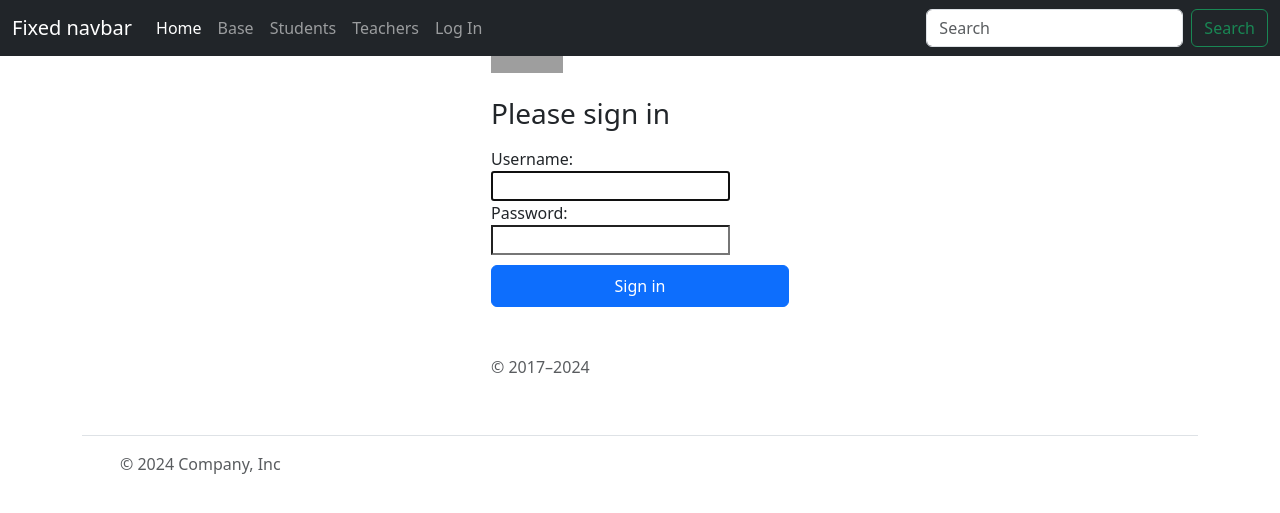
After one commit to RubenCruchaga/Django-Tutorial, a Django app: page /accounts/login/ in a window 1280 px wide. The commit adds this page. Shown: the top 513 px of the page. Run offline with Django 4.2, Linux system fonts and the light colour scheme; grey boxes are pictures that could not be loaded.

Commit message:
added in log in pag ebut bug

```diff
--- a/djangotutorials/djangotutorials/settings.py
+++ b/djangotutorials/djangotutorials/settings.py
@@ -126,3 +126,8 @@ STATICFILES_DIRS = [
 # https://docs.djangoproject.com/en/4.2/ref/settings/#default-auto-field
 
 DEFAULT_AUTO_FIELD = 'django.db.models.BigAutoField'
+
+
+LOGIN_REDIRECT_URL = "/"  #go to the main page (home)
+
+LOGOUT_REDIRECT_URL = "login"  #send user after loging out the login page
--- a/djangotutorials/djangotutorials/urls.py
+++ b/djangotutorials/djangotutorials/urls.py
@@ -21,5 +21,6 @@ from tutorialapp.views import *
 
 urlpatterns = [
     path('admin/', admin.site.urls),
+    path('accounts/',include("django.contrib.auth.urls")),
     path('', include('tutorialapp.urls'))
 ]
--- a/djangotutorials/tutorialapp/templates/base.html
+++ b/djangotutorials/tutorialapp/templates/base.html
@@ -6,6 +6,7 @@
 <!--[if gt IE 8]>      <html class="no-js"> <!--<![endif]-->
 <html>
     <head>
+
         <meta charset="utf-8">
         <meta http-equiv="X-UA-Compatible" content="IE=edge">
         <title>Django Tutorial</title>
@@ -29,18 +30,43 @@
                   <li class="nav-item">
                     <a class="nav-link" href="{% url 'base' %}">Base</a>
                   </li>
+
                   <li class="nav-item">
                     <a class="nav-link " href='{% url 'students' %}' >Students</a>
                   </li>
+
+
                   <li class="nav-item">
                     <a class="nav-link " href='{% url 'teacher' %}' >Teachers</a>
                   </li>
+                  {% if request.user.groups.all.name == 'teacher' %}
+
                   <li class="nav-item">
-                    <a class="nav-link " href='{% url 'studentform' %}' >Student Fomrs</a>
+                    <a class="nav-link " href='{% url 'studentform' %}' >Student Forms</a>
                   </li>
+
                   <li class="nav-item">
                     <a class="nav-link " href='{% url 'teacherform' %}' >Teacher Forms</a>
                   </li>
+                  {% endif %}
+
+
+
+                  {% if user.is_authenticated %}
+                    <li class="nav-item">
+                      <a class="nav-link " href='{% url 'logout' %}' >Log Out</a>
+                    </li>
+                  {% else %}
+                    <li class="nav-item">
+                      <a class="nav-link " href='{% url 'login' %}' >Log In</a>
+                    </li>
+                  {% endif %}
+
+
+
+
+
+
                 </ul>
                 <form class="d-flex" role="search">
                   <input class="form-control me-2" type="search" placeholder="Search" aria-label="Search">
@@ -56,6 +82,7 @@
 
 
           {% endblock %}
+
           <div class="container">
             <footer class="d-flex flex-wrap justify-content-between align-items-center py-3 my-4 border-top">
               <div class="col-md-4 d-flex align-items-center">
--- a/djangotutorials/tutorialapp/templates/home.html
+++ b/djangotutorials/tutorialapp/templates/home.html
@@ -5,6 +5,7 @@
 {% block content %}
 <!--Everytiong that is unique to the home page should go below-->
 <main>
+
   <div class="px-4 py-5 my-5 text-center">
     <img class="d-block mx-auto mb-4" src="{% static "/images/CandyCorn.jpg" %}" alt="" width="100" height="75">
     <h1 class="display-5 fw-bold text-body-emphasis">Holloween activites</h1>
@@ -12,7 +13,9 @@
       <p class="lead mb-4">Look around to see what you can do on holloween :).</p>
       <div class="d-grid gap-2 d-sm-flex justify-content-sm-center">
 
-
+      {% if user.is_authenticated %}
+        <h2> Welcom Back, {{user.username}}:O </h2>
+      {% endif %}
       </div>
     </div>
   </div>
--- /dev/null
+++ b/djangotutorials/tutorialapp/templates/registration/login.html
@@ -0,0 +1,47 @@
+{% extends 'base.html' %}
+
+
+
+{% block content %}
+
+<style>
+    body {
+        height: 100%;
+      }
+
+      .form-signin {
+        max-width: 330px;
+        padding: 1rem;
+      }
+
+      .form-signin .form-floating:focus-within {
+        z-index: 2;
+      }
+
+      .form-signin input[type="email"] {
+        margin-bottom: -1px;
+        border-bottom-right-radius: 0;
+        border-bottom-left-radius: 0;
+      }
+
+      .form-signin input[type="password"] {
+        margin-bottom: 10px;
+        border-top-left-radius: 0;
+        border-top-right-radius: 0;
+      }
+</style>
+
+
+<main class="form-signin w-100 m-auto">
+    <form method='post'>
+        {% csrf_token %}
+      <img class="mb-4" src="/docs/5.3/assets/brand/bootstrap-logo.svg" alt="" width="72" height="57">
+      <h1 class="h3 mb-3 fw-normal">Please sign in</h1>
+
+      {{form}}
+
+      <button class="btn btn-primary w-100 py-2" type="submit">Sign in</button>
+      <p class="mt-5 mb-3 text-body-secondary">&copy; 2017–2024</p>
+    </form>
+  </main>
+{% endblock %}
--- a/djangotutorials/tutorialapp/urls.py
+++ b/djangotutorials/tutorialapp/urls.py
@@ -8,4 +8,6 @@ urlpatterns = [
     path('teacher/', views.teacher, name= 'teacher'),
     path('studentforms/', views.studentform, name= 'studentform'),
     path('teacherforms/', views.teacherform, name= 'teacherform'),
+    #path('login/', views.login, name= 'login'),
+    #path('register/', views.register, name= 'register'),
 ]
```
Also changed, not shown: djangotutorials/tutorialapp/templates/registration/register.html (added, +7 -0 lines), djangotutorials/tutorialapp/views.py (+15 -0 lines), djangotutorials/db.sqlite3.
